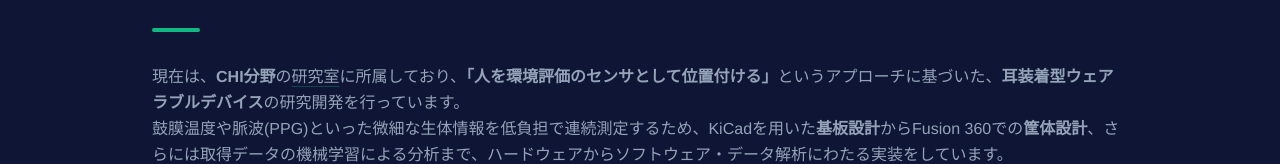
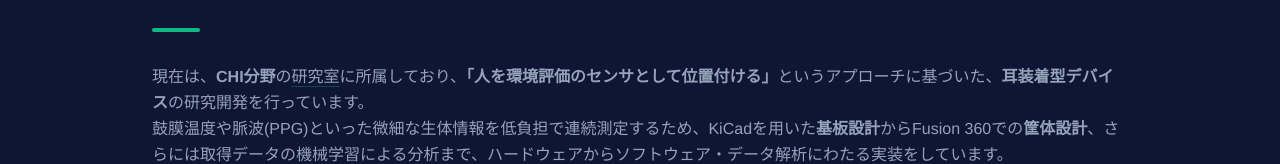
Before and after one commit to Cream-Pan/portfolio, a Next.js app: page / in a window 1280 px wide. Shown: the part 356-520 px from the top of the page. Built offline with nearby package versions, Linux system fonts and the light colour scheme.

Commit message:
fix hero txt

```diff
--- a/app/page.tsx
+++ b/app/page.tsx
@@ -79,7 +79,7 @@ export default function Home() {
       </p>
       <div className="mt-6 w-12 h-1 bg-emerald-primary rounded-full" />
       <p className="mt-8 text-text-sub leading-relaxed text-base">
-        現在は、<b>CHI分野</b>の<a href="https://x-lab.team/" target="_blank" rel="noopener noreferrer" className="text-text-sub underline underline-offset-4 decoration-emerald-primary/30 hover:text-emerald-primary hover:decoration-emerald-primary transition-all">研究室</a>に所属しており、<b>「人を環境評価のセンサとして位置付ける」</b>というアプローチに基づいた、<b>耳装着型ウェアラブルデバイス</b>の研究開発を行っています。<br/>
+        現在は、<b>CHI分野</b>の<a href="https://x-lab.team/" target="_blank" rel="noopener noreferrer" className="text-text-sub underline underline-offset-4 decoration-emerald-primary/30 hover:text-emerald-primary hover:decoration-emerald-primary transition-all">研究室</a>に所属しており、<b>「人を環境評価のセンサとして位置付ける」</b>というアプローチに基づいた、<b>耳装着型デバイス</b>の研究開発を行っています。<br/>
         鼓膜温度や脈波(PPG)といった微細な生体情報を低負担で連続測定するため、KiCadを用いた<b>基板設計</b>からFusion 360での<b>筐体設計</b>、さらには取得データの機械学習による分析まで、ハードウェアからソフトウェア・データ解析にわたる実装をしています。<br/>
         その他、Unityを用いた3Dゲーム制作やモバイルアプリ開発など、領域に捉われない「ヒトとモノとのつながりの構築」に情熱を注いでいます。
       </p>
```
